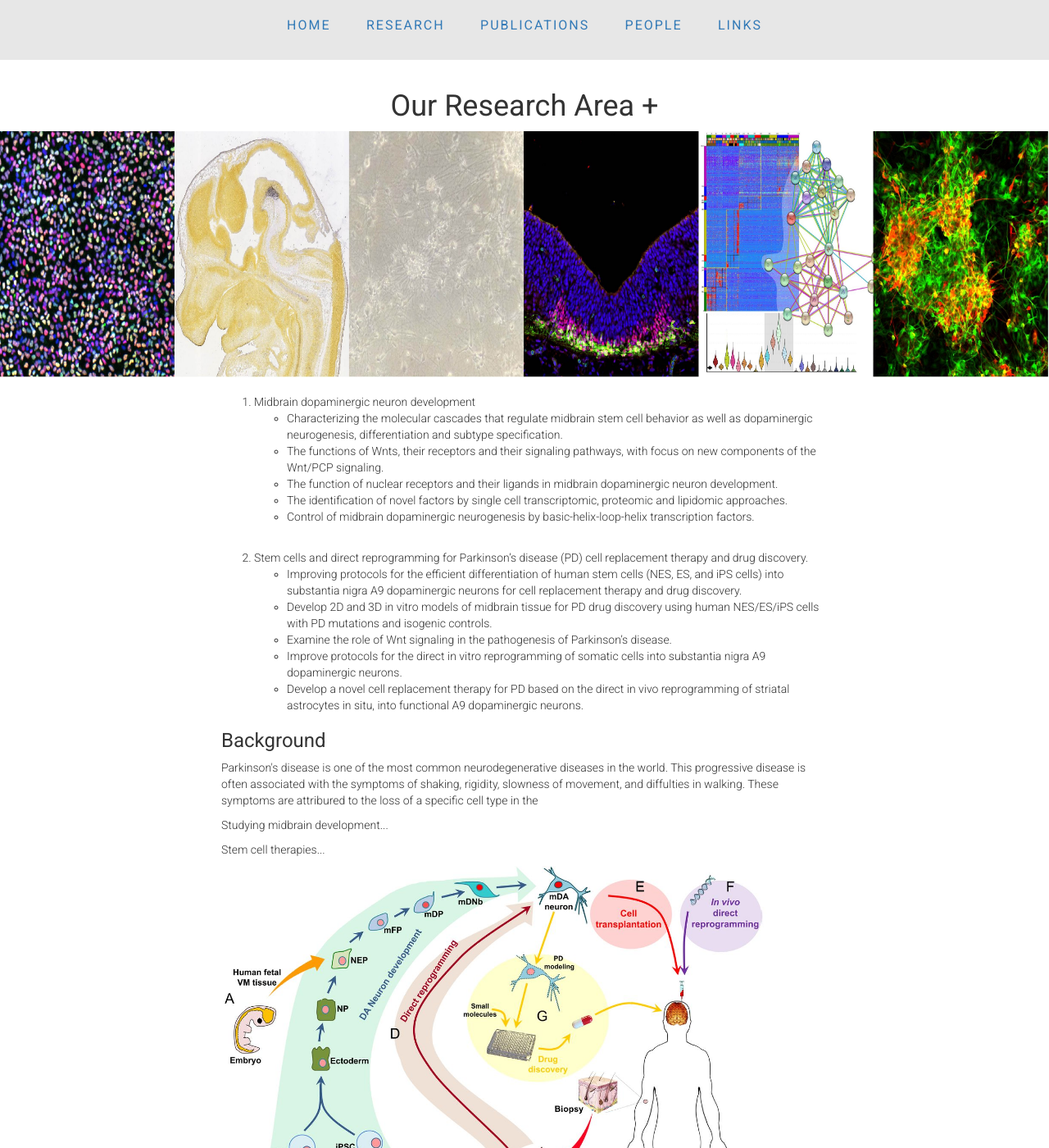
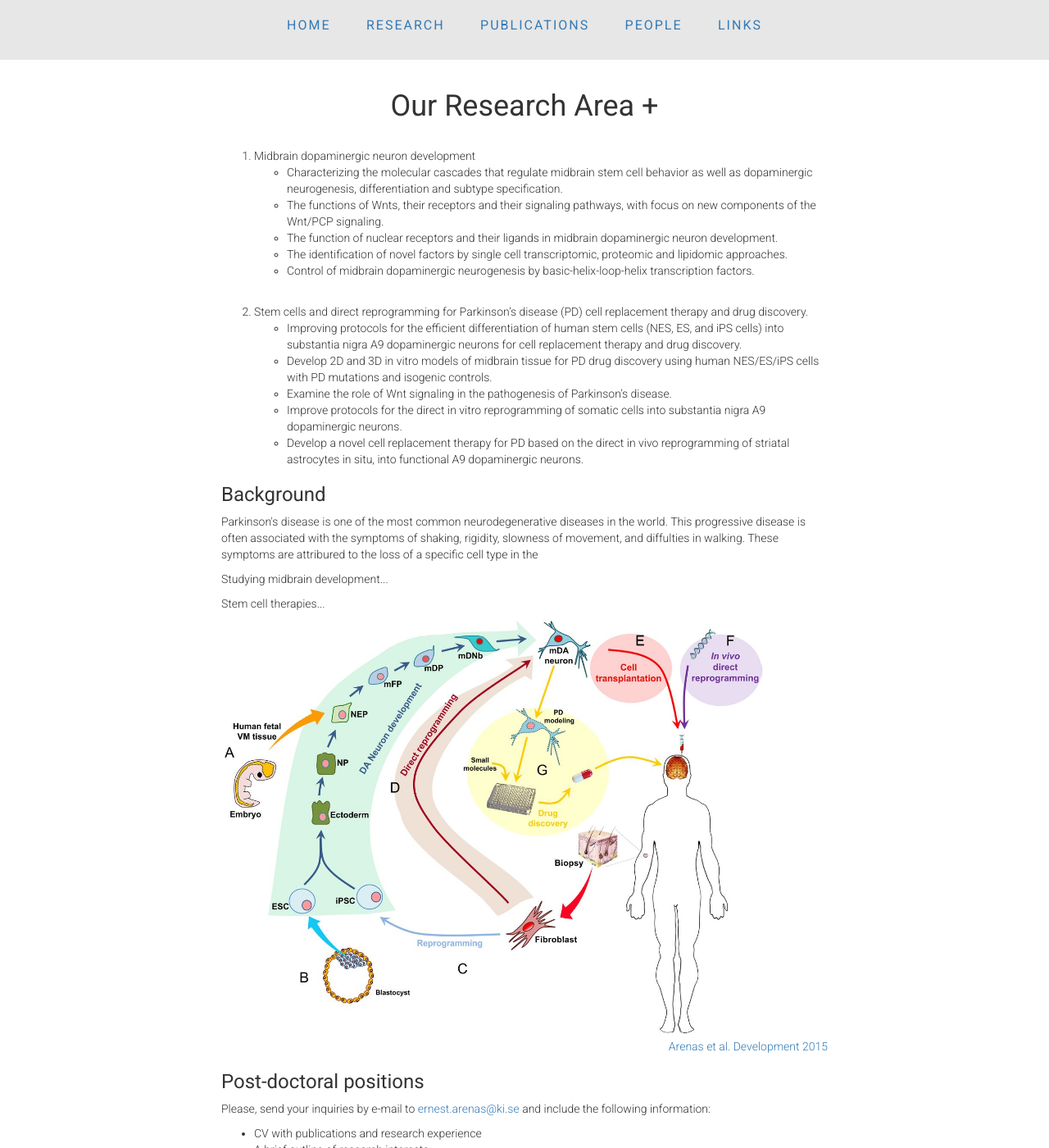
Before and after one commit to ArenasLab/arenaslab.github.io, a Jekyll site: the page research/index.html, which Jekyll copies as it is, in a window 1280 px wide and 1400 px high. Shown: the whole window at 82% size. Built offline with Jekyll 4.4.1, drawn with Linux system fonts in a browser that asks for light colours.

Commit message:
Update main.css

```diff
--- a/css/main.css
+++ b/css/main.css
@@ -54,7 +54,7 @@ header {
   background-size: 100% 100%;
   background-repeat: no-repeat
   color: #FFF;
-  height: 300px;
+  /* height: 300px; */
   text-shadow: 0.5px 0.5px 0.5px #000000;
 }
 
```
